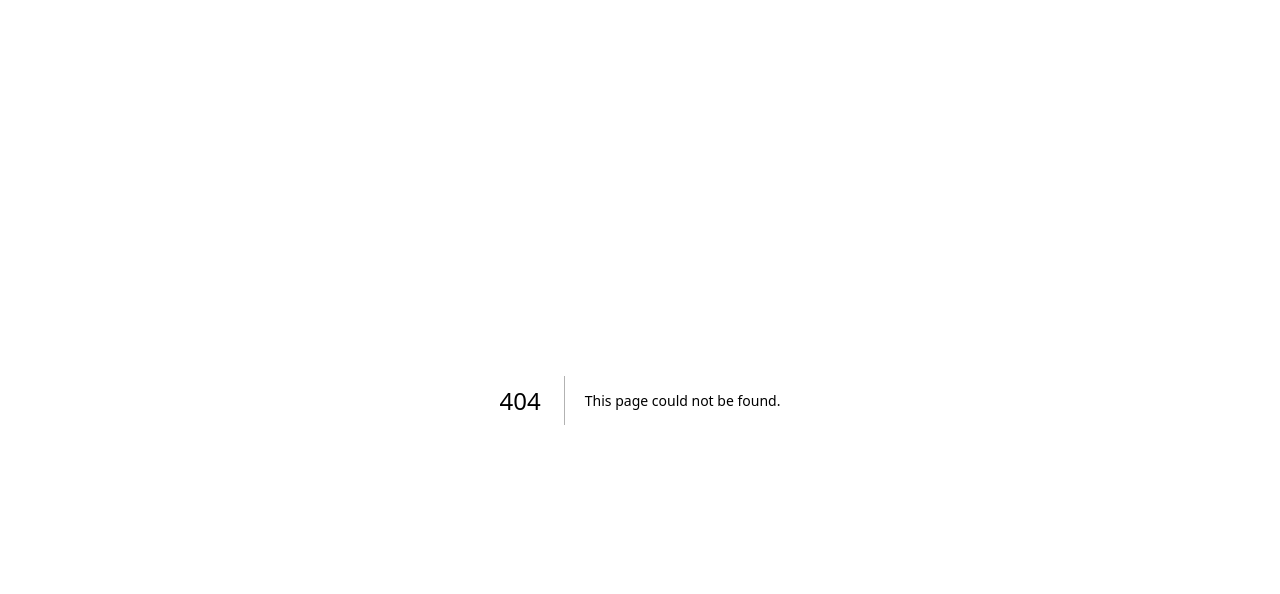
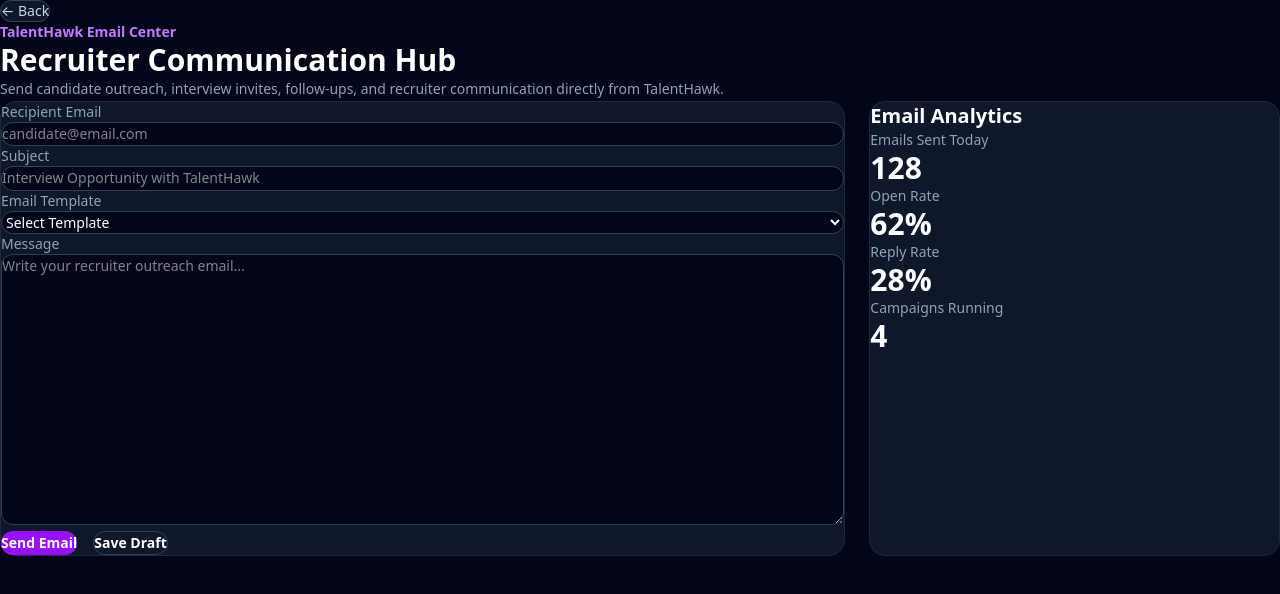
Before and after one commit to victorshaw9180-ops/HireIQ, a Next.js app: page /talent-connect in a window 1280 px wide. Before the commit this address had no page. Shown: the top 594 px of the page. Built offline with nearby package versions, Linux system fonts and the light colour scheme.

Commit message:
Add TalentConnect

```diff
--- /dev/null
+++ b/app/talent-connect/page.tsx
@@ -0,0 +1,154 @@
+"use client";
+
+import BackButton from "@/components/BackButton";
+import { useState } from "react";
+
+const templates = [
+  "Interview Invitation",
+  "Job Opportunity",
+  "Follow-up Email",
+  "Candidate Rejection",
+];
+
+export default function EmailPage() {
+  const [selectedTemplate, setSelectedTemplate] = useState("");
+
+  return (
+    <main className="min-h-screen bg-slate-950 p-8 text-white">
+      <BackButton />
+
+      <div className="mb-8">
+        <p className="text-sm font-semibold text-purple-400">
+          TalentHawk Email Center
+        </p>
+
+        <h1 className="mt-2 text-3xl font-bold">
+          Recruiter Communication Hub
+        </h1>
+
+        <p className="mt-2 max-w-3xl text-slate-400">
+          Send candidate outreach, interview invites, follow-ups,
+          and recruiter communication directly from TalentHawk.
+        </p>
+      </div>
+
+      <div className="grid gap-6 xl:grid-cols-3">
+        <div className="xl:col-span-2 rounded-2xl border border-slate-800 bg-slate-900 p-6">
+          <div className="mb-5">
+            <label className="mb-2 block text-sm text-slate-400">
+              Recipient Email
+            </label>
+
+            <input
+              type="email"
+              placeholder="candidate@email.com"
+              className="w-full rounded-xl border border-slate-700 bg-slate-950 px-4 py-3 outline-none focus:border-purple-500"
+            />
+          </div>
+
+          <div className="mb-5">
+            <label className="mb-2 block text-sm text-slate-400">
+              Subject
+            </label>
+
+            <input
+              type="text"
+              placeholder="Interview Opportunity with TalentHawk"
+              className="w-full rounded-xl border border-slate-700 bg-slate-950 px-4 py-3 outline-none focus:border-purple-500"
+            />
+          </div>
+
+          <div className="mb-5">
+            <label className="mb-2 block text-sm text-slate-400">
+              Email Template
+            </label>
+
+            <select
+              value={selectedTemplate}
+              onChange={(e) => setSelectedTemplate(e.target.value)}
+              className="w-full rounded-xl border border-slate-700 bg-slate-950 px-4 py-3 outline-none focus:border-purple-500"
+            >
+              <option value="">Select Template</option>
+
+              {templates.map((template) => (
+                <option key={template} value={template}>
+                  {template}
+                </option>
+              ))}
+            </select>
+          </div>
+
+          <div className="mb-5">
+            <label className="mb-2 block text-sm text-slate-400">
+              Message
+            </label>
+
+            <textarea
+              rows={12}
+              placeholder="Write your recruiter outreach email..."
+              className="w-full rounded-xl border border-slate-700 bg-slate-950 px-4 py-3 outline-none focus:border-purple-500"
+            />
+          </div>
+
+          <div className="flex gap-4">
+            <button className="rounded-xl bg-purple-600 px-6 py-3 font-semibold hover:bg-purple-500">
+              Send Email
+            </button>
+
+            <button className="rounded-xl border border-slate-700 px-6 py-3 font-semibold hover:bg-slate-800">
+              Save Draft
+            </button>
+          </div>
+        </div>
+
+        <div className="rounded-2xl border border-slate-800 bg-slate-900 p-6">
+          <h2 className="text-xl font-bold">
+            Email Analytics
+          </h2>
+
+          <div className="mt-6 space-y-5">
+            <div>
+              <p className="text-sm text-slate-400">
+                Emails Sent Today
+              </p>
+
+              <h3 className="mt-1 text-3xl font-bold">
+                128
+              </h3>
+            </div>
+
+            <div>
+              <p className="text-sm text-slate-400">
+                Open Rate
+              </p>
+
+              <h3 className="mt-1 text-3xl font-bold">
+                62%
+              </h3>
+            </div>
+
+            <div>
+              <p className="text-sm text-slate-400">
+                Reply Rate
+              </p>
+
+              <h3 className="mt-1 text-3xl font-bold">
+                28%
+              </h3>
+            </div>
+
+            <div>
+              <p className="text-sm text-slate-400">
+                Campaigns Running
+              </p>
+
+              <h3 className="mt-1 text-3xl font-bold">
+                4
+              </h3>
+            </div>
+          </div>
+        </div>
+      </div>
+    </main>
+  );
+}
--- a/components/Sidebar.tsx
+++ b/components/Sidebar.tsx
@@ -15,6 +15,7 @@
   GitBranch,
   FileText,
   Sparkles,
+  MessageSquare
 } from "lucide-react";
 
 const navItems = [
@@ -62,6 +63,18 @@
     href: "/match",
     icon: <Sparkles size={16} />,
     label: "AI Match",
+  },
+  {
+    href: "/talent-connect",
+    icon: <MessageSquare size={16} />,
+    label: (
+            <div className="flex flex-col leading-tight">
+            <span>TalentConnect</span>
+            <span className="text-[10px] text-slate-500">
+            Communication Center
+            </span>
+            </div>
+          ),
   },
 ];
 
@@ -188,6 +201,13 @@
         </div>
       </div>
 
+        <Link
+          href="/billing"
+          className="flex w-full items-center gap-2 rounded-lg px-3 py-2 text-sm text-slate-300 hover:bg-slate-800"
+        >
+          Billing
+        </Link>
+
         <div className="mt-auto border-t border-slate-800 pt-4">
             <a
             href="/settings"
```
